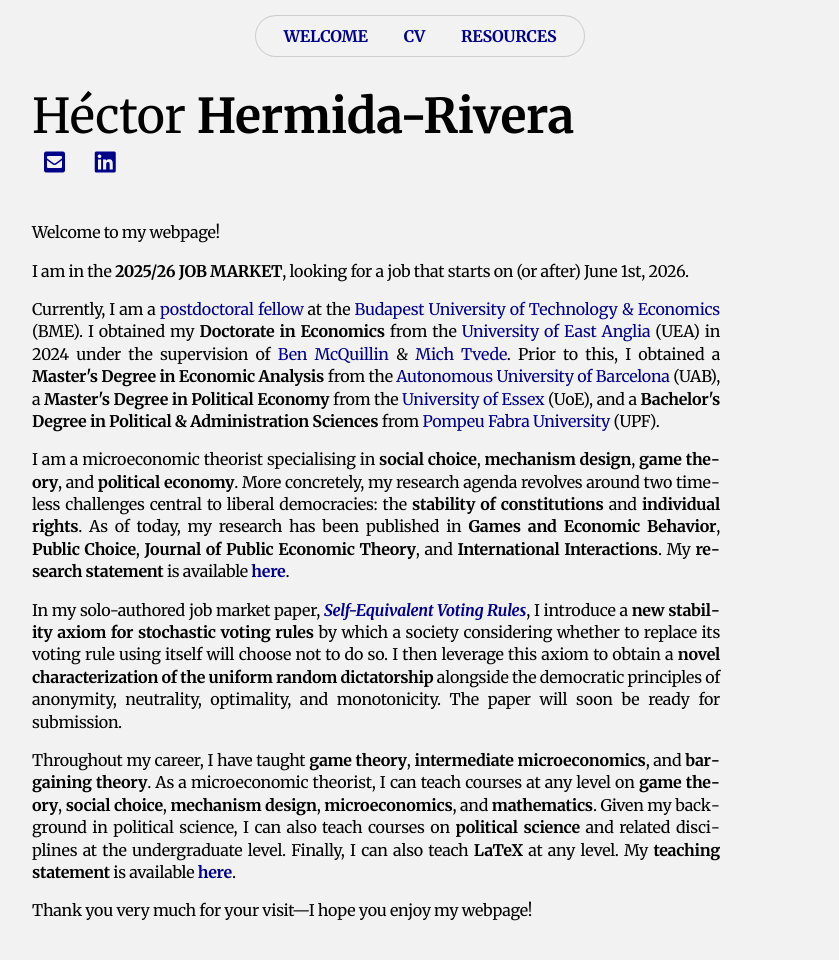
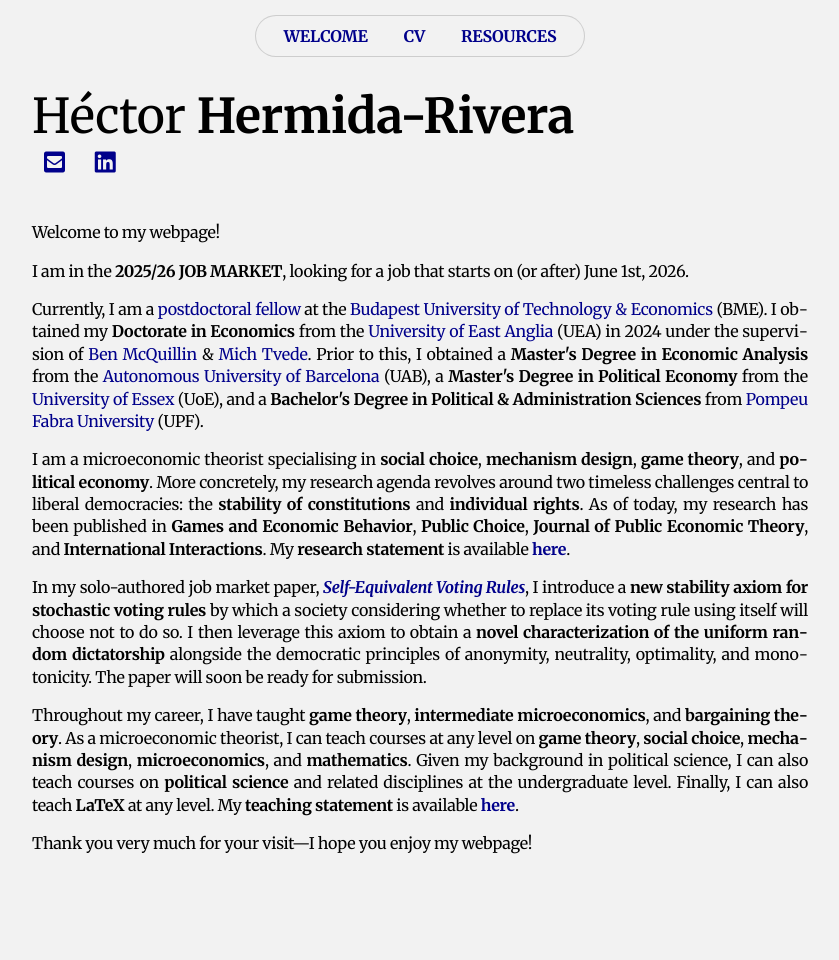
Before and after one commit to HectorHermidaRivera/hectorhermidarivera.github.io, a Jekyll site: the page built from index.md, in a window 1280 px wide and 978 px high. Shown: the top 960 px of the window, without its empty margins (220-1059 px from the left). Built offline with Jekyll 4.4.1, drawn with Linux system fonts in a browser that asks for light colours; a style sheet for code colours, icons or effects is not loaded.

Commit message:
Update index.md

```diff
--- a/index.md
+++ b/index.md
@@ -39,7 +39,7 @@ title: Héctor Hermida-Rivera
     </a>
   </div>
 
-<div class="two-column" style="padding-right: 171px !important;">
+<div class="two-column" style="padding-right: 83px !important;">
   <div class="label"></div>
   <div class="value">
   <p>Welcome to my webpage!</p>
```
